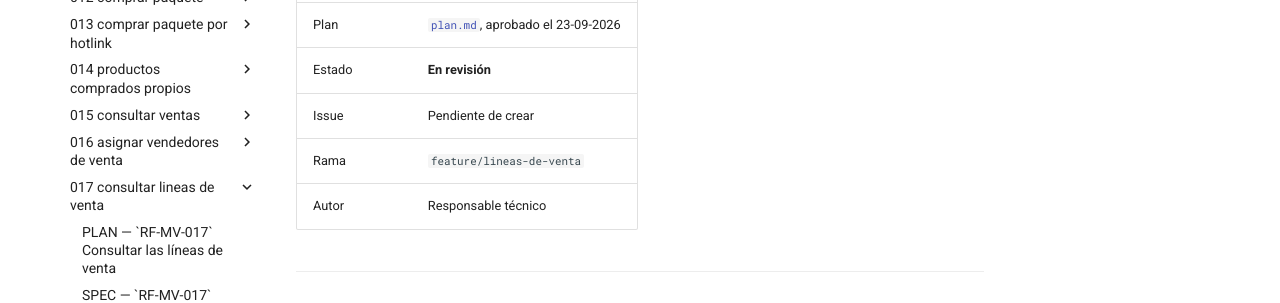
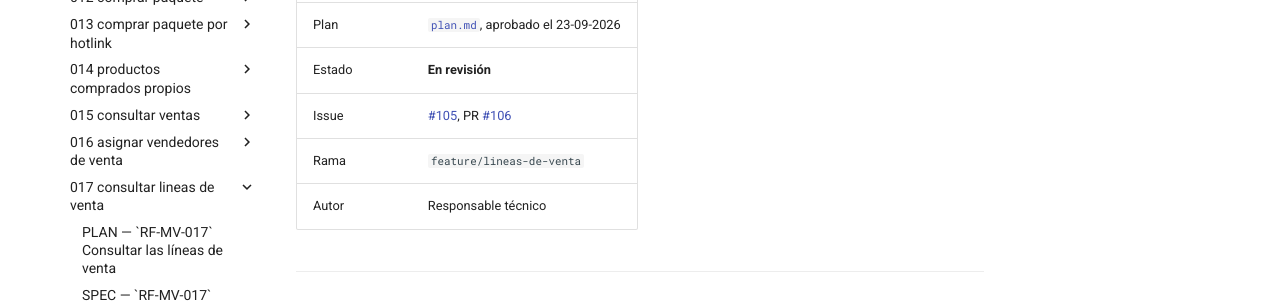
Before and after one commit to NexusPro-Dev/backend, an MkDocs documentation site: the page built from docs/specs/mv/017-consultar-lineas-de-venta/tasks.md, in a window 1280 px wide and 900 px high. Shown: the part 356-659 px from the top of the window. Built offline with MkDocs 1.6.1 and Material for MkDocs 9.7.7, drawn with Linux system fonts in a browser that asks for light colours; comment, search, counter and statistics services are not loaded.

Commit message:
docs(mv): RF-MV-017 apunta a su issue #105 y a su PR #106
La columna de Issue de la matriz y la ficha de la tripleta dejan de decir
«pendiente de crear». El PR va contra feature/academia, no contra main, de modo
que el Closes NO va a disparar: el #105 se cierra a mano al mezclar.

Co-Authored-By: Claude Opus 5 (1M context) <noreply@anthropic.com>

```diff
--- a/docs/specs/mv/017-consultar-lineas-de-venta/tasks.md
+++ b/docs/specs/mv/017-consultar-lineas-de-venta/tasks.md
@@ -6,7 +6,7 @@
 | Especificación | [`spec.md`](spec.md) |
 | Plan | [`plan.md`](plan.md), aprobado el 23-09-2026 |
 | Estado | **En revisión** |
-| Issue | Pendiente de crear |
+| Issue | [#105](https://github.com/NexusPro-Dev/backend/issues/105), PR [#106](https://github.com/NexusPro-Dev/backend/pull/106) |
 | Rama | `feature/lineas-de-venta` |
 | Autor | Responsable técnico |
 
```
Also changed, not shown: docs/requirements.md (+1 -1 lines).
